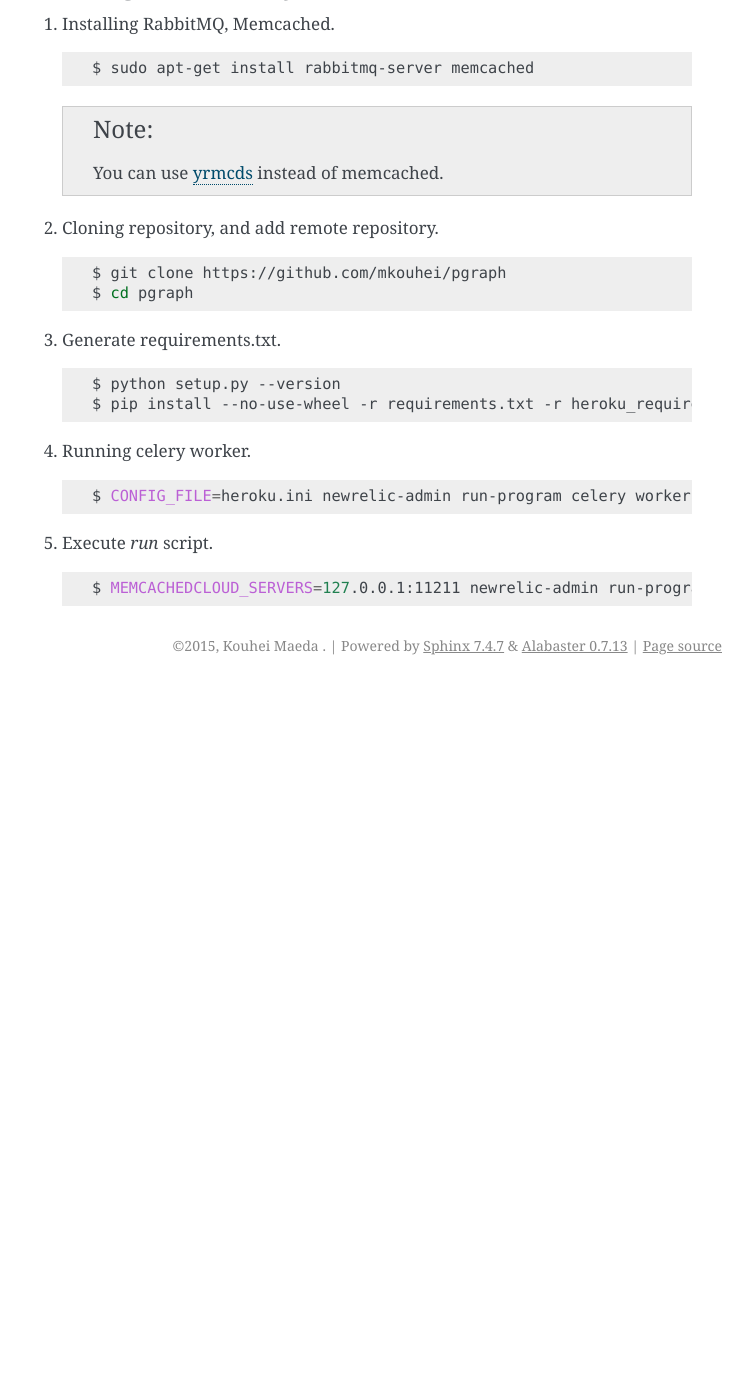
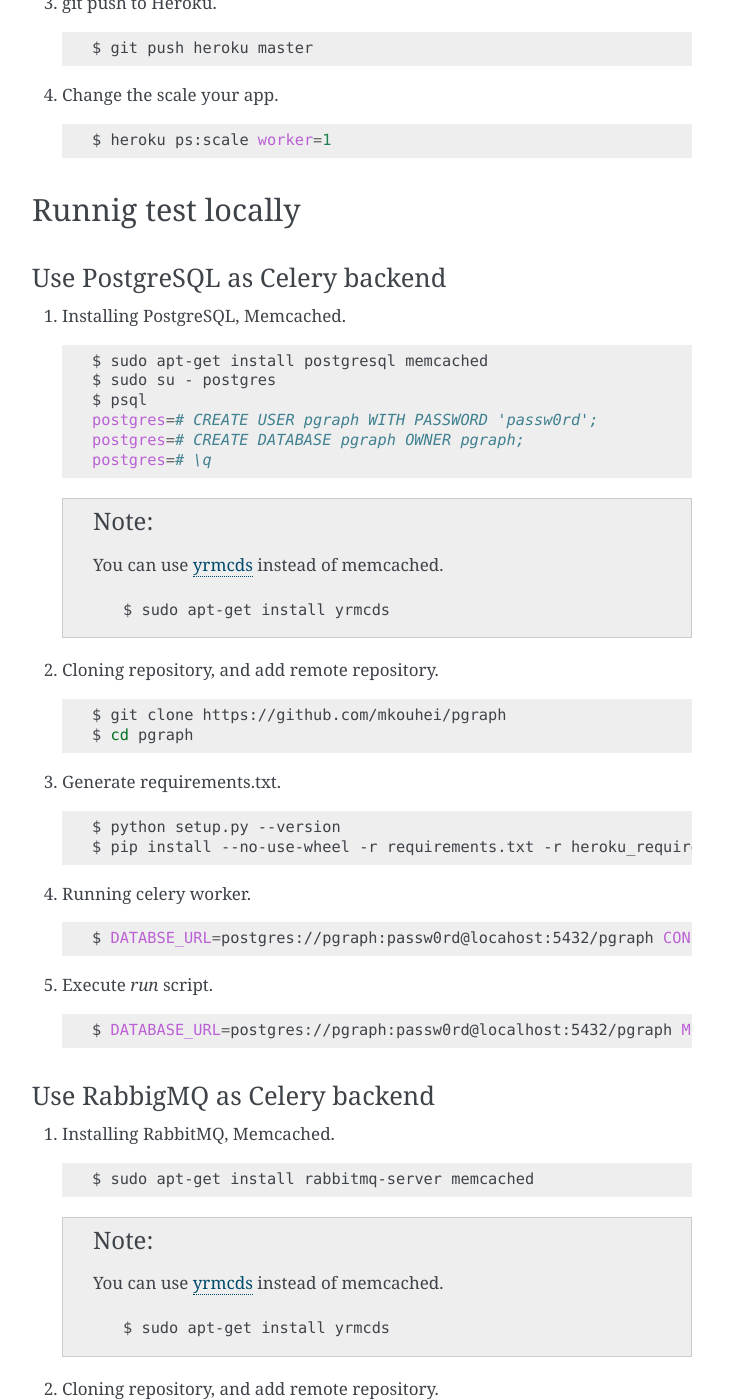
Before and after one commit to mkouhei/pgraph, a Sphinx documentation site: the page built from docs/source/heroku.rst, in a window 1280 px wide and 1400 px high, scrolled down 984 px. Shown: the whole window, without its empty margins (388-1141 px from the left). Built offline with Sphinx 7.4.7, drawn with Linux system fonts in a browser that asks for light colours; before the commit the page ends 1669 px from its top, so only the background shows below that; some of the changed text lies outside the part shown.

Commit message:
Updates documentation for Heroku.
Signed-off-by: Kouhei Maeda <mkouhei@palmtb.net>

```diff
--- a/docs/source/heroku.rst
+++ b/docs/source/heroku.rst
@@ -15,13 +15,22 @@
 
 3. Enabling plugins
 
-   a. CloudAMQP
+   a. Heroku Postgres
 
       .. code-block:: shell
 
-         $ heroku addons:create cloudamqp:lemur
+         $ heroku addons:create heroku-postgresql:hobby-dev
 
-      See also `CloudAMQP <https://devcenter.heroku.com/articles/cloudamqp>`_.
+      See also `Heroku Postgres <https://devcenter.heroku.com/articles/heroku-postgresql>`_
+
+      .. note::
+         If you will use CloudAMQP instead of Heroku Postgres, execute this.
+
+         .. code-block:: shell
+
+            $ heroku addons:create cloudamqp:lemur
+
+         See also `CloudAMQP <https://devcenter.heroku.com/articles/cloudamqp>`_.
 
    b. Memcached Cloud
 
@@ -55,14 +64,26 @@
 Runnig test locally
 -------------------
 
-1. Installing RabbitMQ, Memcached.
+Use PostgreSQL as Celery backend
+~~~~~~~~~~~~~~~~~~~~~~~~~~~~~~~~
+
+1. Installing PostgreSQL, Memcached.
 
    .. code-block:: shell
 
-      $ sudo apt-get install rabbitmq-server memcached
+      $ sudo apt-get install postgresql memcached
+      $ sudo su - postgres
+      $ psql
+      postgres=# CREATE USER pgraph WITH PASSWORD 'passw0rd';
+      postgres=# CREATE DATABASE pgraph OWNER pgraph;
+      postgres=# \q
 
    .. note::
       You can use `yrmcds <http://cybozu.github.io/yrmcds/>`_ instead of memcached.
+
+      .. code-block::
+
+         $ sudo apt-get install yrmcds
 
 2. Cloning repository, and add remote repository.
 
@@ -82,7 +103,50 @@
 
    .. code-block:: shell
 
-      $ CONFIG_FILE=heroku.ini newrelic-admin run-program celery worker -c 1 --app=pgraph.tasks --loglevel=info
+      $ DATABSE_URL=postgres://pgraph:passw0rd@locahost:5432/pgraph CONFIG_FILE=heroku.ini newrelic-admin run-program celery worker -c 1 -A pgraph.tasks --loglevel=info
+
+5. Execute `run` script.
+
+   .. code-block:: shell
+
+      $ DATABASE_URL=postgres://pgraph:passw0rd@localhost:5432/pgraph MEMCACHEDCLOUD_SERVERS=127.0.0.1:11211 newrelic-admin run-program sh run
+
+
+Use RabbigMQ as Celery backend
+~~~~~~~~~~~~~~~~~~~~~~~~~~~~~~
+
+1. Installing RabbitMQ, Memcached.
+
+   .. code-block:: shell
+
+      $ sudo apt-get install rabbitmq-server memcached
+
+   .. note::
+      You can use `yrmcds <http://cybozu.github.io/yrmcds/>`_ instead of memcached.
+
+      .. code-block::
+
+         $ sudo apt-get install yrmcds
+
+2. Cloning repository, and add remote repository.
+
+   .. code-block:: shell
+
+      $ git clone https://github.com/mkouhei/pgraph
+      $ cd pgraph
+
+3. Generate requirements.txt.
+
+   .. code-block:: shell
+
+      $ python setup.py --version
+      $ pip install --no-use-wheel -r requirements.txt -r heroku_requirements.txt
+
+4. Running celery worker.
+
+   .. code-block:: shell
+
+      $ CONFIG_FILE=heroku.ini newrelic-admin run-program celery worker -c 1 -A pgraph.tasks --loglevel=info
 
 5. Execute `run` script.
 
```
